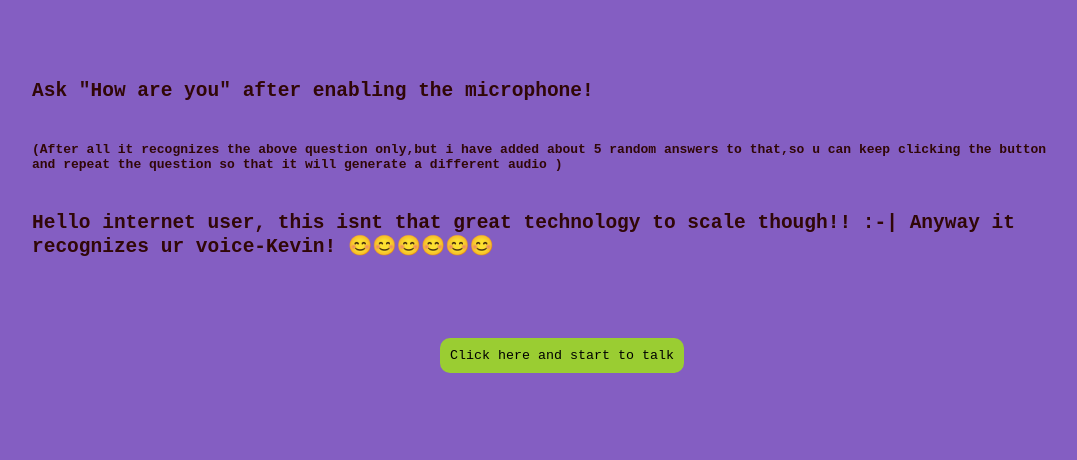
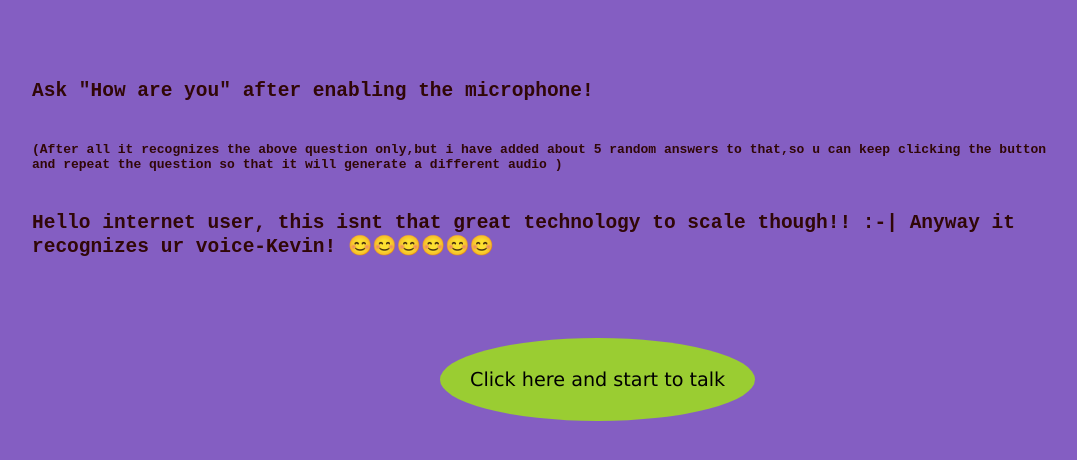
Before and after one commit to kevinjacob2001/SpeechRecognition, a plain HTML site: page index.html in a window 1280 px wide. Shown: the whole page, without its empty margins (88-1165 px from the left). Drawn offline with Linux system fonts and the light colour scheme.

Commit message:
changed button style

```diff
--- a/app.css
+++ b/app.css
@@ -11,12 +11,14 @@ body{
 }
 
 .talk{
-    padding: 10px;
-    border-radius: 10px;
+    padding: 30px;
+
 border-color: teal;
-border: 3px;
+border-radius: 100%;
 background: yellowgreen;
 margin-left: 40%;
+font-size: larger;
+font-family: Verdana, Geneva, Tahoma, sans-serif;
 
 }
 
```
